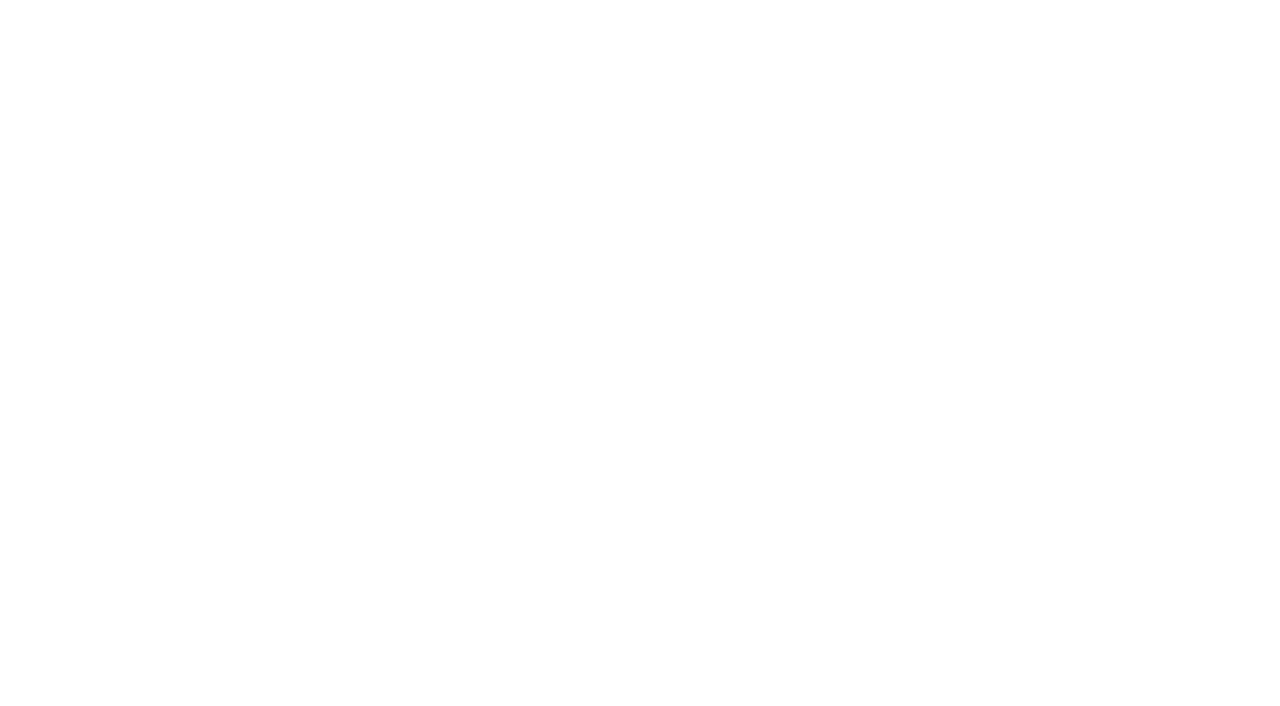
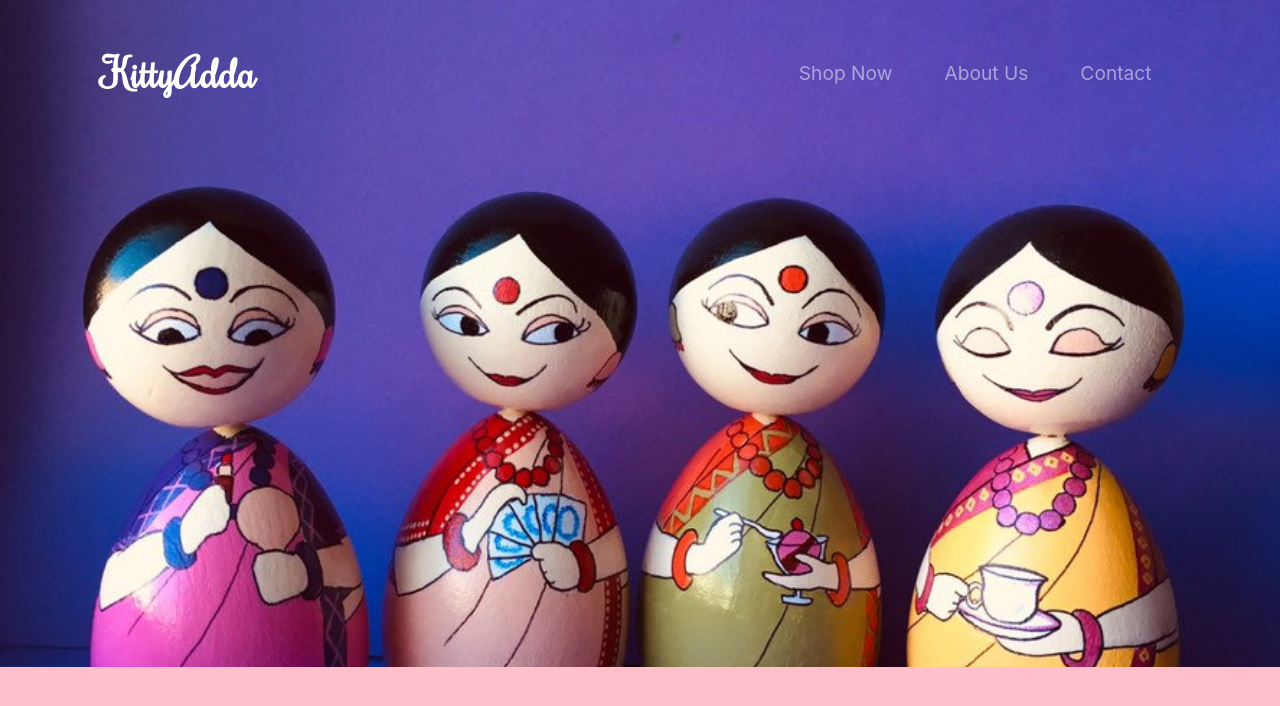
Before and after one commit to AboliGupta/tempRepo, a plain HTML site: page index.html in a window 1280 px wide. Drawn offline with nearby package versions, Linux system fonts and the light colour scheme.

Commit message:
title section

```diff
--- /dev/null
+++ b/css/style.css
@@ -0,0 +1,52 @@
+  body{
+background-color: pink;
+}
+ #title{
+   /*background-image: url("https://mdn.mozillademos.org/files/7693/catfront.png");*/
+padding-bottom:35%;
+
+     background-image: url('../images/title_image.jpg');
+     background-repeat: no-repeat;
+     background-size: cover;
+     background-position: center center;
+;
+
+ }
+
+.title_h1{
+  padding: 0 10% 30%;
+}
+
+
+.container-fluid{
+  padding: 3% 8%;
+}
+
+/* Navigation Bar */
+
+.navbar{
+  padding:0 0 4.5rem;
+
+
+}
+
+.navbar-brand{
+  font-size:2.5rem;
+  font-weight: bold;
+  font-family: Rochester;
+}
+
+.nav-item{
+  padding:0 18px;
+}
+
+
+.nav-link{
+  font-size: 1.2rem;
+
+}
+
+
+#testimonials{
+  color:black;
+}
--- a/index.html
+++ b/index.html
@@ -1,10 +1,54 @@
 <!DOCTYPE html>
 <html lang="en" dir="ltr">
+
 <head>
   <meta charset="utf-8">
   <title>Kitty Adda</title>
+  <!-- CSS -->
+  <link rel="stylesheet" href="https://stackpath.bootstrapcdn.com/bootstrap/4.5.0/css/bootstrap.min.css" integrity="sha384-9aIt2nRpC12Uk9gS9baDl411NQApFmC26EwAOH8WgZl5MYYxFfc+NcPb1dKGj7Sk" crossorigin="anonymous">
+  <link rel="stylesheet" href="css/style.css">
+  <!--Google Fonts -->
+  <link href="https://fonts.googleapis.com/css2?family=Rochester&display=swap" rel="stylesheet">
+  <!-- Bootstrap Scripts -->
+  <script src="https://code.jquery.com/jquery-3.5.1.slim.min.js" integrity="sha384-DfXdz2htPH0lsSSs5nCTpuj/zy4C+OGpamoFVy38MVBnE+IbbVYUew+OrCXaRkfj" crossorigin="anonymous"></script>
+  <script src="https://cdn.jsdelivr.net/npm/popper.js@1.16.0/dist/umd/popper.min.js" integrity="sha384-Q6E9RHvbIyZFJoft+2mJbHaEWldlvI9IOYy5n3zV9zzTtmI3UksdQRVvoxMfooAo" crossorigin="anonymous"></script>
+  <script src="https://stackpath.bootstrapcdn.com/bootstrap/4.5.0/js/bootstrap.min.js" integrity="sha384-OgVRvuATP1z7JjHLkuOU7Xw704+h835Lr+6QL9UvYjZE3Ipu6Tp75j7Bh/kR0JKI" crossorigin="anonymous"></script>
 </head>
+
 <body>
+  <section id="title">
+    <div class="container-fluid">
+      <!-- Nav Bar -->
+      <nav class="navbar navbar-expand-lg navbar-dark title_nav ">
+        <a class="navbar-brand" href="">KittyAdda</a>
+        <button class="navbar-toggler" type="button" data-toggle="collapse" data-target="#navbarSupportedContent" aria-controls="navbarSupportedContent" aria-expanded="false" aria-label="Toggle navigation">
+          <span class="navbar-toggler-icon"></span>
+        </button>
+
+        <div class="collapse navbar-collapse" id="navbarSupportedContent">
+
+          <ul class="navbar-nav ml-auto">
+            <li class="nav-item">
+              <a class="nav-link" href="">Shop Now</a>
+            </li>
+            <li class="nav-item">
+              <a class="nav-link" href="">About Us</a>
+            </li>
+            <li class="nav-item">
+              <a class="nav-link" href="">Contact</a>
+            </li>
+          </ul>
+        </div>
+      </nav>
+
+      <!-- Title -->
+
+
+    </div>
+
+  </section>
+
 
 </body>
+
 </html>
```
Also changed, not shown: images/title_image.jpg (added). Lines whose indentation alone changed are shown as unchanged.
